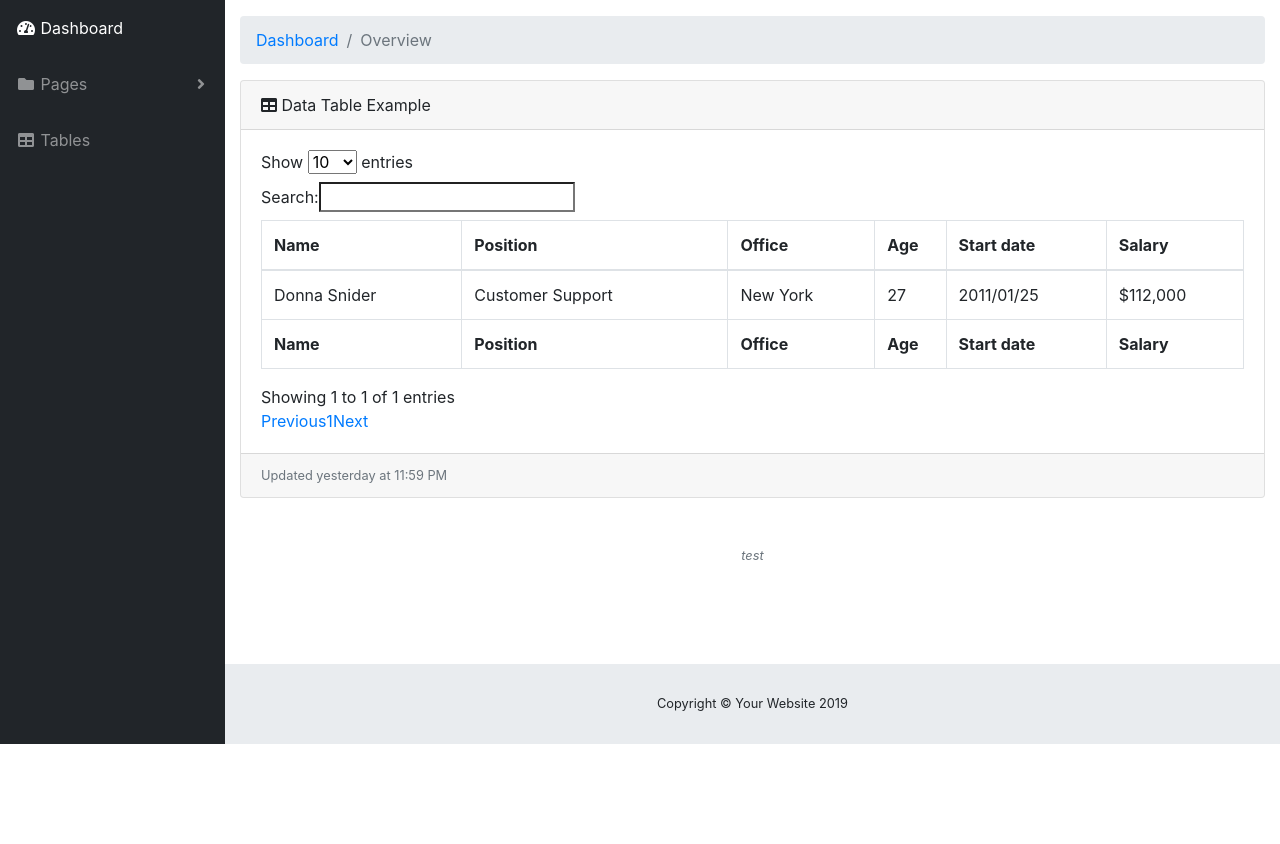
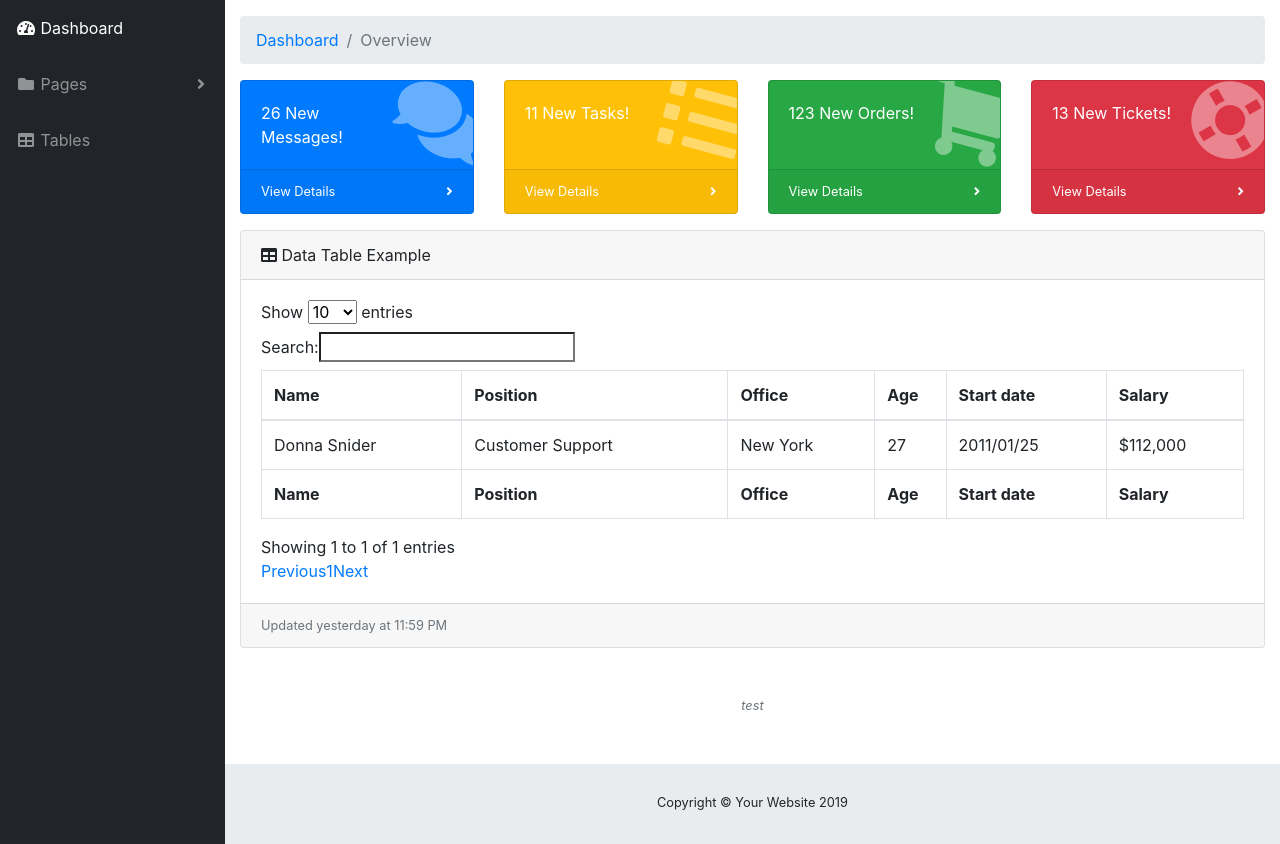
Before and after one commit to JoebenEngalan/USeP_sports, a PHP site: page / in a window 1280 px wide. Shown: the part 56-900 px from the top of the page. Before the commit the page ends 800 px from the top, so only its background shows below. Run offline with PHP 8.4, Linux system fonts and the light colour scheme; some libraries are stand-ins or nearby versions.

Commit message:
index commit

```diff
--- a/index.php
+++ b/index.php
@@ -21,6 +21,74 @@
         </li>
         <li class="breadcrumb-item active">Overview</li>
       </ol>
+
+        <!-- Icon Cards-->
+        <div class="row">
+          <div class="col-xl-3 col-sm-6 mb-3">
+            <div class="card text-white bg-primary o-hidden h-100">
+              <div class="card-body">
+                <div class="card-body-icon">
+                  <i class="fas fa-fw fa-comments"></i>
+                </div>
+                <div class="mr-5">26 New Messages!</div>
+              </div>
+              <a class="card-footer text-white clearfix small z-1" href="#">
+                <span class="float-left">View Details</span>
+                <span class="float-right">
+                  <i class="fas fa-angle-right"></i>
+                </span>
+              </a>
+            </div>
+          </div>
+          <div class="col-xl-3 col-sm-6 mb-3">
+            <div class="card text-white bg-warning o-hidden h-100">
+              <div class="card-body">
+                <div class="card-body-icon">
+                  <i class="fas fa-fw fa-list"></i>
+                </div>
+                <div class="mr-5">11 New Tasks!</div>
+              </div>
+              <a class="card-footer text-white clearfix small z-1" href="#">
+                <span class="float-left">View Details</span>
+                <span class="float-right">
+                  <i class="fas fa-angle-right"></i>
+                </span>
+              </a>
+            </div>
+          </div>
+          <div class="col-xl-3 col-sm-6 mb-3">
+            <div class="card text-white bg-success o-hidden h-100">
+              <div class="card-body">
+                <div class="card-body-icon">
+                  <i class="fas fa-fw fa-shopping-cart"></i>
+                </div>
+                <div class="mr-5">123 New Orders!</div>
+              </div>
+              <a class="card-footer text-white clearfix small z-1" href="#">
+                <span class="float-left">View Details</span>
+                <span class="float-right">
+                  <i class="fas fa-angle-right"></i>
+                </span>
+              </a>
+            </div>
+          </div>
+          <div class="col-xl-3 col-sm-6 mb-3">
+            <div class="card text-white bg-danger o-hidden h-100">
+              <div class="card-body">
+                <div class="card-body-icon">
+                  <i class="fas fa-fw fa-life-ring"></i>
+                </div>
+                <div class="mr-5">13 New Tickets!</div>
+              </div>
+              <a class="card-footer text-white clearfix small z-1" href="#">
+                <span class="float-left">View Details</span>
+                <span class="float-right">
+                  <i class="fas fa-angle-right"></i>
+                </span>
+              </a>
+            </div>
+          </div>
+        </div>
 
 
     <!-- DataTables Example -->
```
